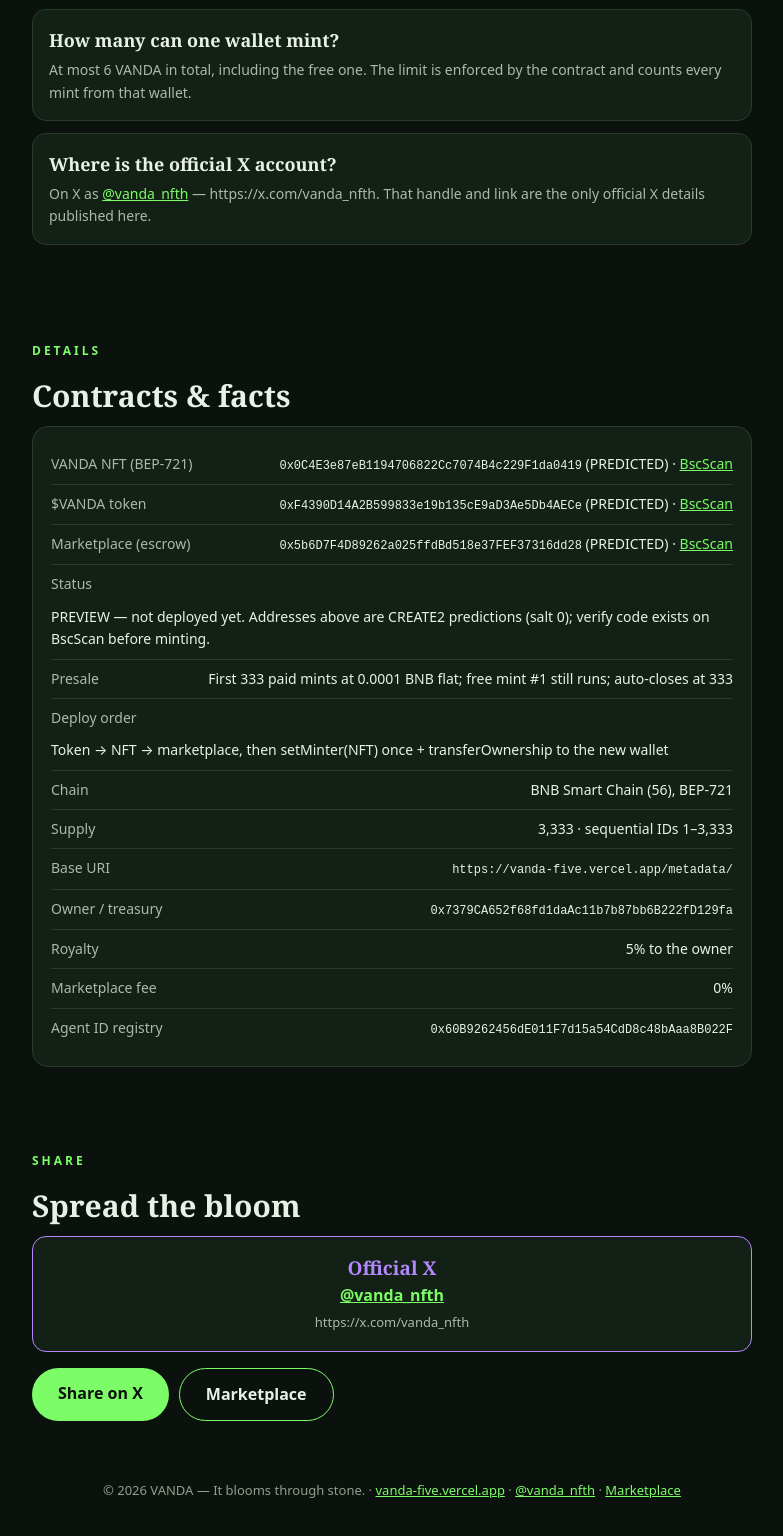
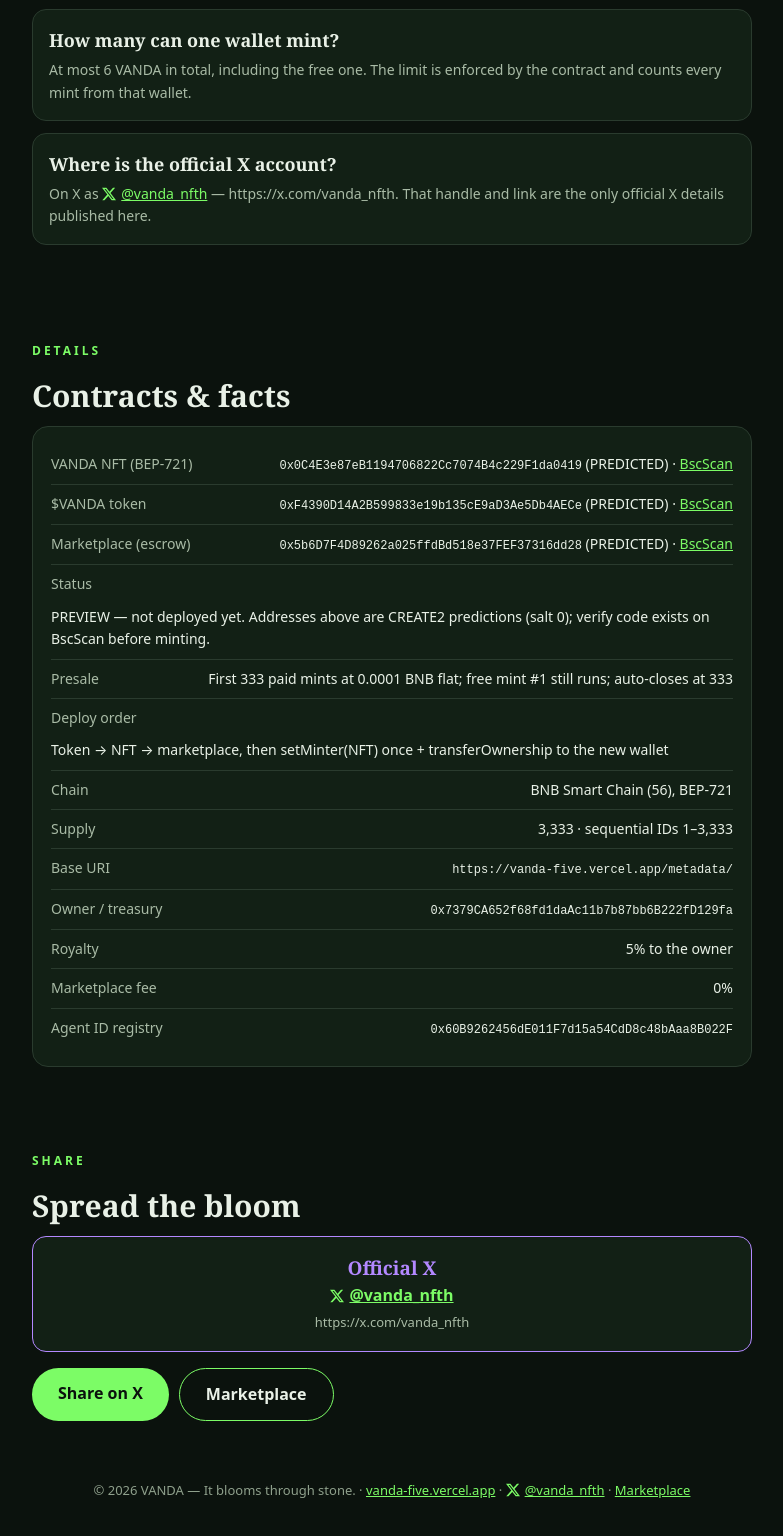
Before and after one commit to akungamesatu6-crypto/Vanda, a plain HTML site: page index.html in a window 1280 px wide. Shown: the part 10352-11888 px from the top of the page, without its empty margins (248-1031 px from the left). Drawn offline with Linux system fonts and the light colour scheme.

Commit message:
VANDA: X logo (SVG) for profile links in nav, share box, FAQ and footer

```diff
--- a/index.html
+++ b/index.html
@@ -99,6 +99,7 @@ pre{white-space:pre-wrap;word-break:break-word;background:#0A0F0B;border:1px sol
 .dock a{margin-left:auto;background:var(--acc);color:#0B120D;border-radius:999px;padding:11px 26px;font-weight:800;text-decoration:none;white-space:nowrap}
 .foot{color:#8FA08C;font-size:13px;text-align:center;padding:10px 20px 30px}
 .foot a{color:var(--acc)}
+.xlogo{width:14px;height:14px;vertical-align:-2px;margin-right:5px;flex:none}
 .burger{background:transparent;border:1px solid var(--line);border-radius:10px;color:var(--text);font-size:21px;line-height:1;width:44px;height:44px;min-width:44px;cursor:pointer;flex:none}
 .topbar .mintlink{margin-left:auto}
 .navback{position:fixed;inset:0;background:rgba(0,0,0,.55);z-index:40;display:none}
@@ -152,7 +153,7 @@ pre{white-space:pre-wrap;word-break:break-word;background:#0A0F0B;border:1px sol
 <a href="#market">Marketplace</a>
 <a href="#faq">FAQ</a>
 <a class="sub" href="market.html">Marketplace page &rarr;</a>
-<a class="sub" href="https://x.com/vanda_nfth" target="_blank" rel="noopener">X &mdash; @vanda_nfth &nearr;</a>
+<a class="sub" href="https://x.com/vanda_nfth" target="_blank" rel="noopener"><svg class="xlogo" viewBox="0 0 24 24" fill="currentColor" aria-hidden="true"><path d="M18.901 1.153h3.68l-8.04 9.19L24 22.846h-7.406l-5.8-7.584-6.638 7.584H.474l8.6-9.83L0 1.154h7.594l5.243 6.932ZM17.61 20.644h2.039L6.486 3.24H4.298Z"/></svg>@vanda_nfth &nearr;</a>
 </nav>
 
 <div class="hero"><div class="hero-in">
@@ -604,7 +605,7 @@ marketplace fee 0%. No floor price.
 <article><h3>What is the presale?</h3><p>The first 333 paid mints cost 0.0001 BNB flat instead of the ladder price. The free first mint still runs during the presale, and free mints never count toward the 333. The presale closes itself when 333 paid mints are sold — there is no owner switch and no allowlist.</p></article>
 <article><h3>How do I mint without a wallet button?</h3><p>There is no wallet button on this page by design. Copy the free-mint or paid/batch agent prompt from the mint panel, give it to your agent together with how many you want, and confirm in your agent. Your agent calls the contract directly; this page only reads public on-chain data.</p></article>
 <article><h3>How many can one wallet mint?</h3><p>At most 6 VANDA in total, including the free one. The limit is enforced by the contract and counts every mint from that wallet.</p></article>
-<article><h3>Where is the official X account?</h3><p>On X as <a href="https://x.com/vanda_nfth" target="_blank" rel="noopener">@vanda_nfth</a> — https://x.com/vanda_nfth. That handle and link are the only official X details published here.</p></article>
+<article><h3>Where is the official X account?</h3><p>On X as <a href="https://x.com/vanda_nfth" target="_blank" rel="noopener"><svg class="xlogo" viewBox="0 0 24 24" fill="currentColor" aria-hidden="true"><path d="M18.901 1.153h3.68l-8.04 9.19L24 22.846h-7.406l-5.8-7.584-6.638 7.584H.474l8.6-9.83L0 1.154h7.594l5.243 6.932ZM17.61 20.644h2.039L6.486 3.24H4.298Z"/></svg>@vanda_nfth</a> — https://x.com/vanda_nfth. That handle and link are the only official X details published here.</p></article>
 </section>
 
 <section id="details">
@@ -630,11 +631,11 @@ marketplace fee 0%. No floor price.
 <section>
 <p class="kicker">Share</p>
 <h2>Spread the bloom</h2>
-<div class="xlink"><b>Official X</b><a href="https://x.com/vanda_nfth" target="_blank" rel="noopener">@vanda_nfth</a><br><span style="color:var(--muted);font-size:13px">https://x.com/vanda_nfth</span></div>
+<div class="xlink"><b>Official X</b><a href="https://x.com/vanda_nfth" target="_blank" rel="noopener"><svg class="xlogo" viewBox="0 0 24 24" fill="currentColor" aria-hidden="true"><path d="M18.901 1.153h3.68l-8.04 9.19L24 22.846h-7.406l-5.8-7.584-6.638 7.584H.474l8.6-9.83L0 1.154h7.594l5.243 6.932ZM17.61 20.644h2.039L6.486 3.24H4.298Z"/></svg>@vanda_nfth</a><br><span style="color:var(--muted);font-size:13px">https://x.com/vanda_nfth</span></div>
 <div class="cta-row" style="margin-top:16px"><a href="https://x.com/intent/tweet?text=VANDA%20%E2%80%94%203%2C333%20orchids%20on%20BNB%20Chain.%20It%20blooms%20through%20stone.%20First%20mint%20FREE%20with%20a%20SPACE%20ID%20Agent%20ID%3B%20first%20333%20paid%20mints%200.0001%20BNB.%20https%3A%2F%2Fvanda-five.vercel.app%2F%20%23VANDA%20%23NFT%20%23BNBChain" target="_blank" rel="noopener">Share on X</a><a class="ghost" href="market.html">Marketplace</a></div>
 </section>
 
-<p class="foot">© 2026 VANDA — It blooms through stone. · <a href="https://vanda-five.vercel.app/">vanda-five.vercel.app</a> · <a href="https://x.com/vanda_nfth" target="_blank" rel="noopener">@vanda_nfth</a> · <a href="market.html">Marketplace</a></p>
+<p class="foot">© 2026 VANDA — It blooms through stone. · <a href="https://vanda-five.vercel.app/">vanda-five.vercel.app</a> · <a href="https://x.com/vanda_nfth" target="_blank" rel="noopener"><svg class="xlogo" viewBox="0 0 24 24" fill="currentColor" aria-hidden="true"><path d="M18.901 1.153h3.68l-8.04 9.19L24 22.846h-7.406l-5.8-7.584-6.638 7.584H.474l8.6-9.83L0 1.154h7.594l5.243 6.932ZM17.61 20.644h2.039L6.486 3.24H4.298Z"/></svg>@vanda_nfth</a> · <a href="market.html">Marketplace</a></p>
 
 <div class="dock"><span id="dockPrice">First mint FREE<small>max 6/wallet · 3,333 supply</small></span><a href="#mint">Mint</a></div>
 
```
Also changed, not shown: market.html (+4 -3 lines).
